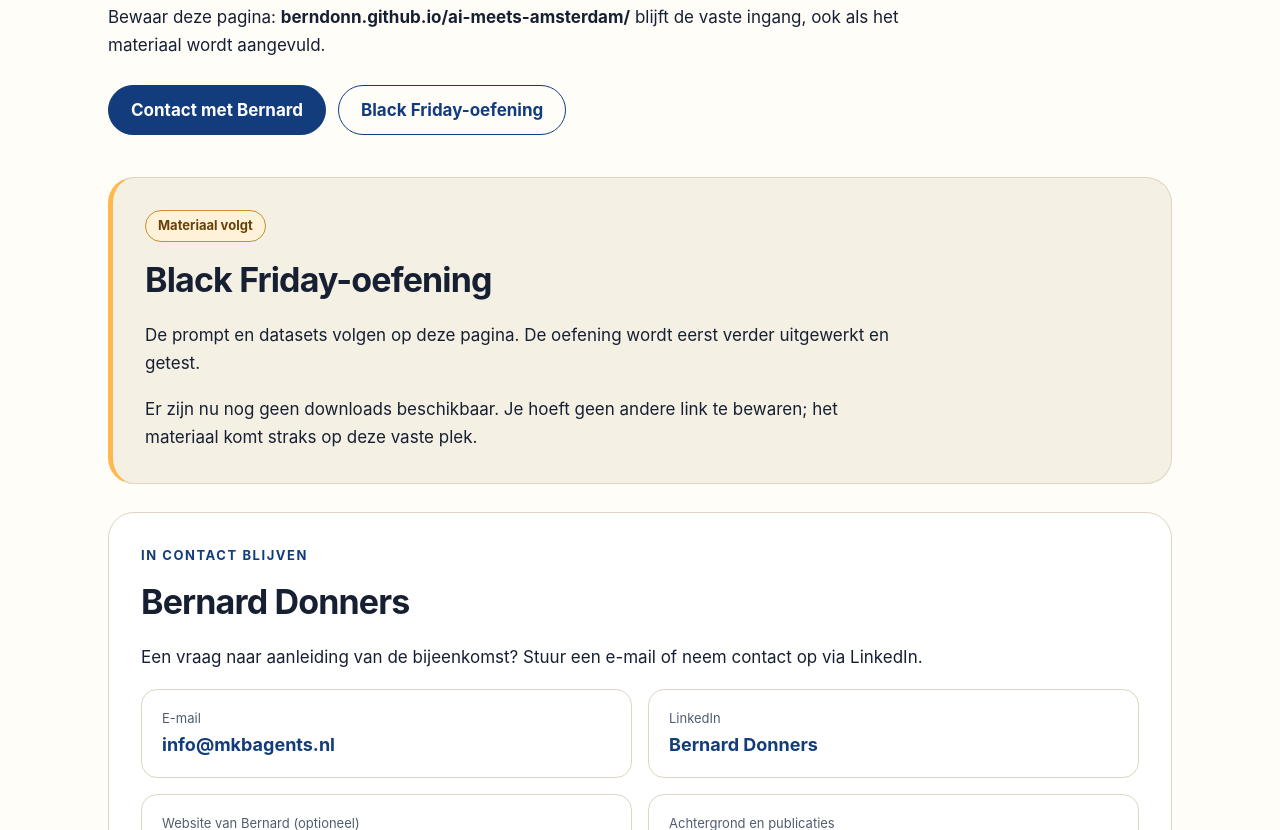
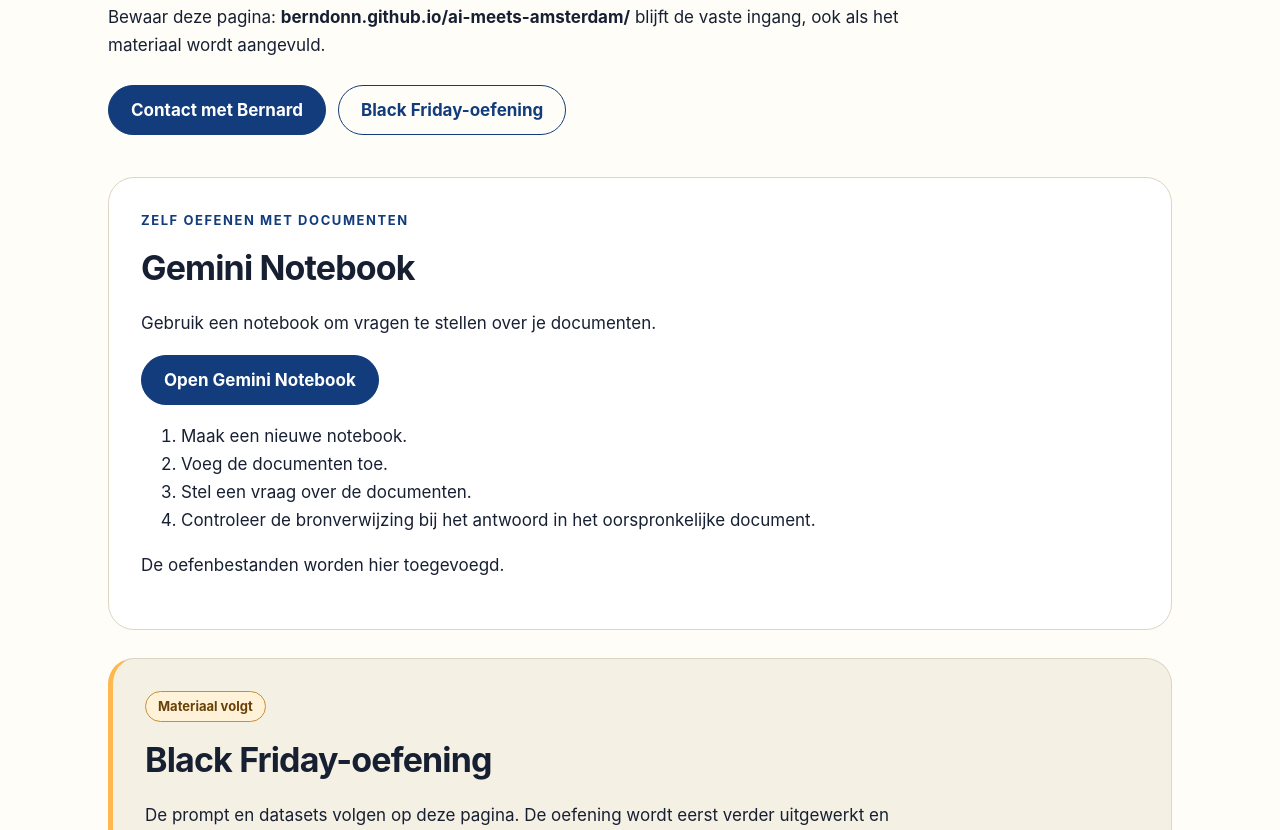
Before and after one commit to BernDonn/ai-meets-amsterdam, a plain HTML site: page index.html in a window 1280 px wide. Shown: the part 424-1254 px from the top of the page. Drawn offline with Linux system fonts and the light colour scheme.

Commit message:
Add Gemini Notebook exercise instructions

```diff
--- a/index.html
+++ b/index.html
@@ -68,6 +68,19 @@
       <p>Bewaar deze pagina: <strong>berndonn.github.io/ai-meets-amsterdam/</strong> blijft de vaste ingang, ook als het materiaal wordt aangevuld.</p>
       <div class="actions"><a class="button primary" href="#contact">Contact met Bernard</a><a class="button" href="#oefening">Black Friday-oefening</a></div>
     </section>
+    <section id="gemini-notebook" class="panel" aria-labelledby="notebook-titel">
+      <p class="eyebrow">Zelf oefenen met documenten</p>
+      <h2 id="notebook-titel">Gemini Notebook</h2>
+      <p>Gebruik een notebook om vragen te stellen over je documenten.</p>
+      <a class="button primary" href="https://notebook.google.com/">Open Gemini Notebook</a>
+      <ol>
+        <li>Maak een nieuwe notebook.</li>
+        <li>Voeg de documenten toe.</li>
+        <li>Stel een vraag over de documenten.</li>
+        <li>Controleer de bronverwijzing bij het antwoord in het oorspronkelijke document.</li>
+      </ol>
+      <p>De oefenbestanden worden hier toegevoegd.</p>
+    </section>
     <section id="oefening" class="panel exercise" aria-labelledby="oefening-titel">
       <span class="status">Materiaal volgt</span>
       <h2 id="oefening-titel">Black Friday-oefening</h2>
```
